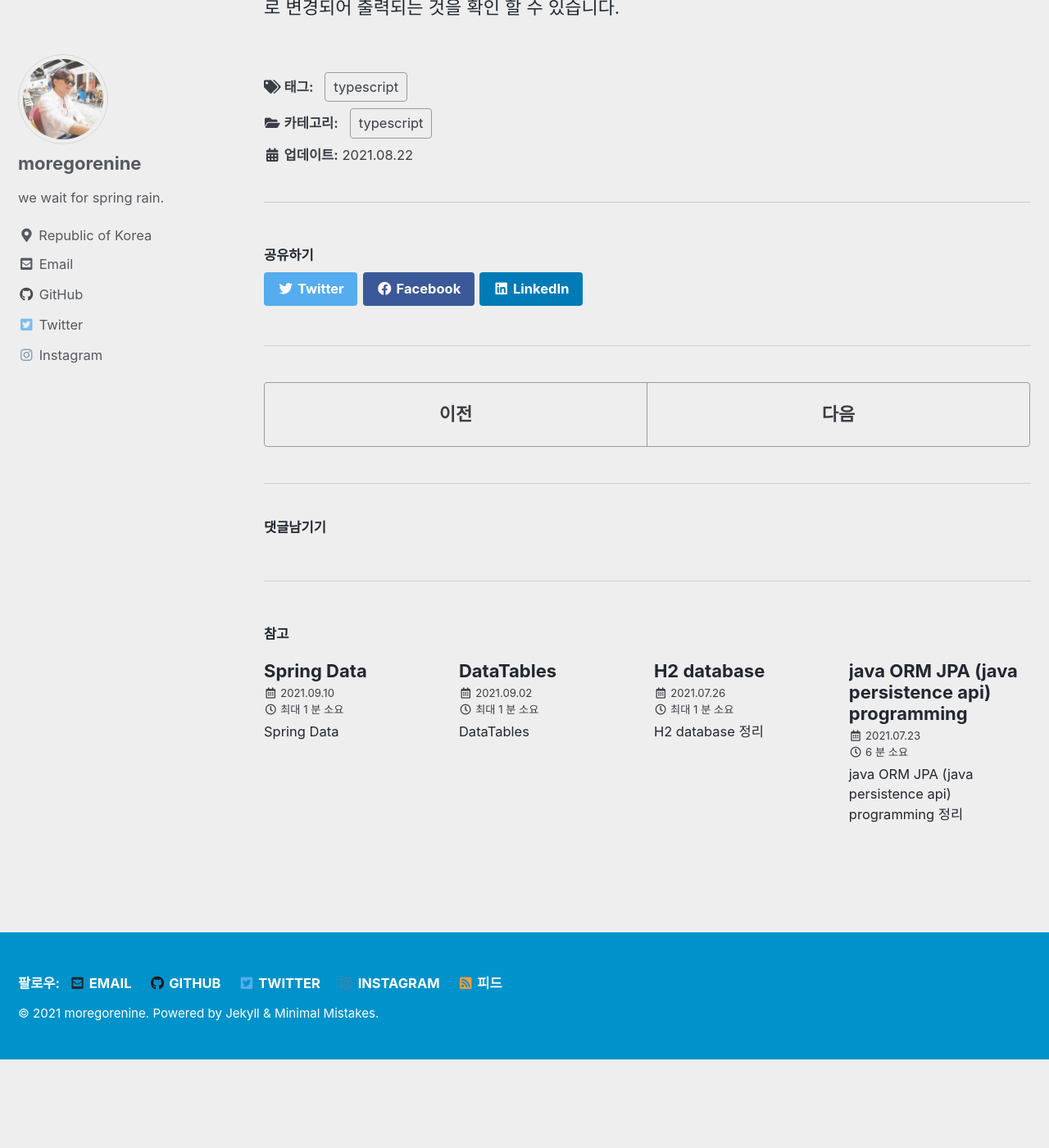
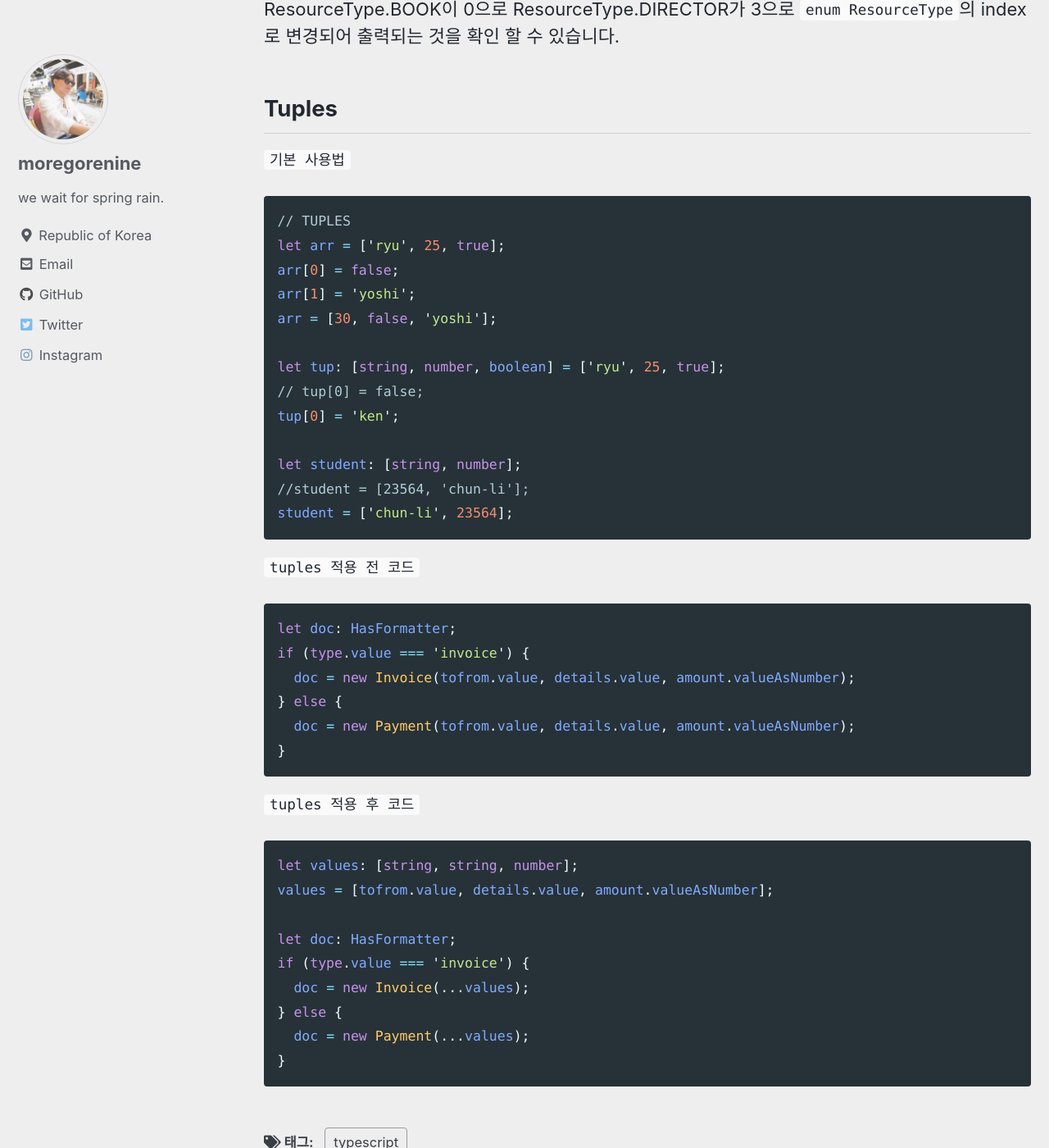
Before and after one commit to moregorenine/moregorenine.github.io, a Jekyll site: the page built from _posts/typescript/2021-8-17-typescript.md, in a window 1280 px wide and 1400 px high, scrolled down 22507 px. Shown: the whole window at 82% size. Built offline with Jekyll 4.4.1, drawn with Linux system fonts in a browser that asks for light colours; cached includes are drawn as plain includes; comment, search, counter and statistics services are not loaded; before the commit the page ends 23799 px from its top, so only the background shows below that.

Commit message:
update typescript tuples

````diff
--- a/_posts/typescript/2021-8-17-typescript.md
+++ b/_posts/typescript/2021-8-17-typescript.md
@@ -674,3 +674,44 @@ console.log(docOne);
 console.log(docTwo);
 ```
 ResourceType.BOOK이 0으로 ResourceType.DIRECTOR가 3으로 `enum ResourceType`의 index로 변경되어 출력되는 것을 확인 할 수 있습니다.
+
+## Tuples
+`기본 사용법`
+```ts
+// TUPLES
+let arr = ['ryu', 25, true];
+arr[0] = false;
+arr[1] = 'yoshi';
+arr = [30, false, 'yoshi'];
+
+let tup: [string, number, boolean] = ['ryu', 25, true];
+// tup[0] = false;
+tup[0] = 'ken';
+
+let student: [string, number];
+//student = [23564, 'chun-li'];
+student = ['chun-li', 23564];
+```
+
+`tuples 적용 전 코드`
+```ts
+let doc: HasFormatter;
+if (type.value === 'invoice') {
+  doc = new Invoice(tofrom.value, details.value, amount.valueAsNumber);
+} else {
+  doc = new Payment(tofrom.value, details.value, amount.valueAsNumber);
+}
+```
+
+`tuples 적용 후 코드`
+```ts
+let values: [string, string, number];
+values = [tofrom.value, details.value, amount.valueAsNumber];
+
+let doc: HasFormatter;
+if (type.value === 'invoice') {
+  doc = new Invoice(...values);
+} else {
+  doc = new Payment(...values);
+}
+```
````
